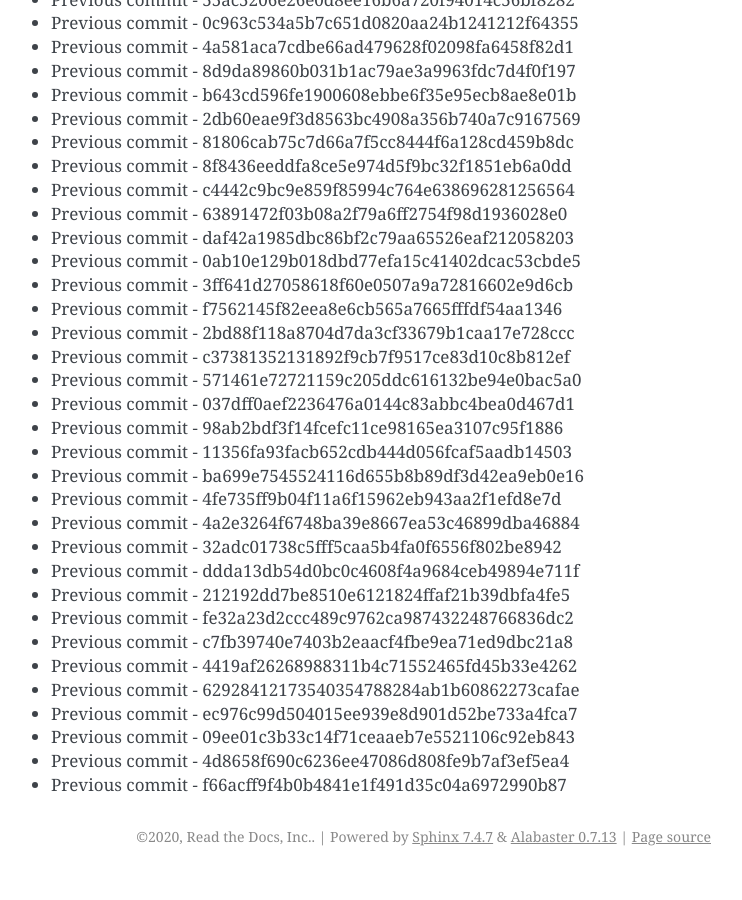
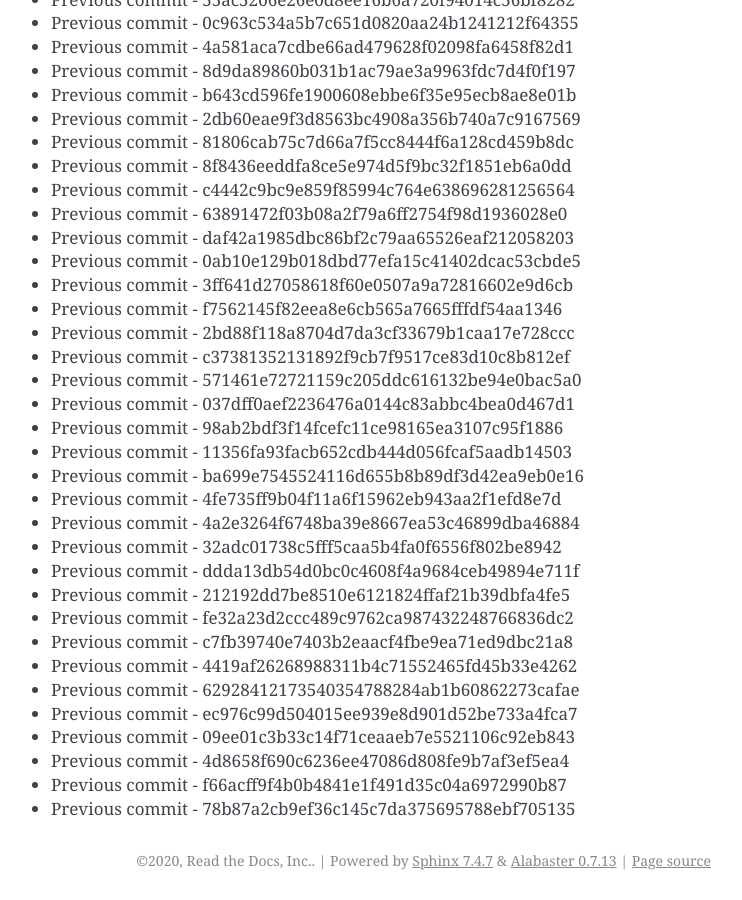
Before and after one commit to readthedocs/rtd-git-stresstest, a Sphinx documentation site: the page built from docs/updates.rst, in a window 1280 px wide and 900 px high, scrolled down 63789 px. Shown: the whole window, without its empty margins (399-1141 px from the left). Built offline with Sphinx 7.4.7, drawn with Linux system fonts in a browser that asks for light colours; before the commit the page ends 64665 px from its top, so only the background shows below that.

Commit message:
Generating commit from previous: 78b87a2cb9ef36c145c7da375695788ebf705135

```diff
--- a/docs/updates.rst
+++ b/docs/updates.rst
@@ -2712,3 +2712,4 @@ It can be tested for any performance characteristics.
 * Previous commit - 09ee01c3b33c14f71ceaaeb7e5521106c92eb843
 * Previous commit - 4d8658f690c6236ee47086d808fe9b7af3ef5ea4
 * Previous commit - f66acff9f4b0b4841e1f491d35c04a6972990b87
+* Previous commit - 78b87a2cb9ef36c145c7da375695788ebf705135
```
